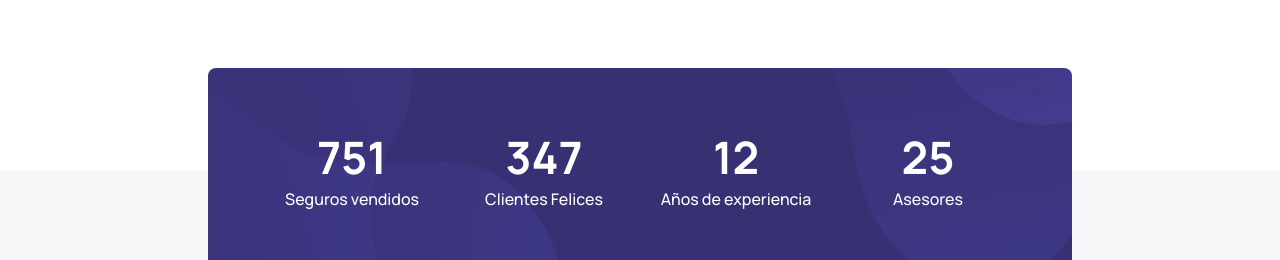
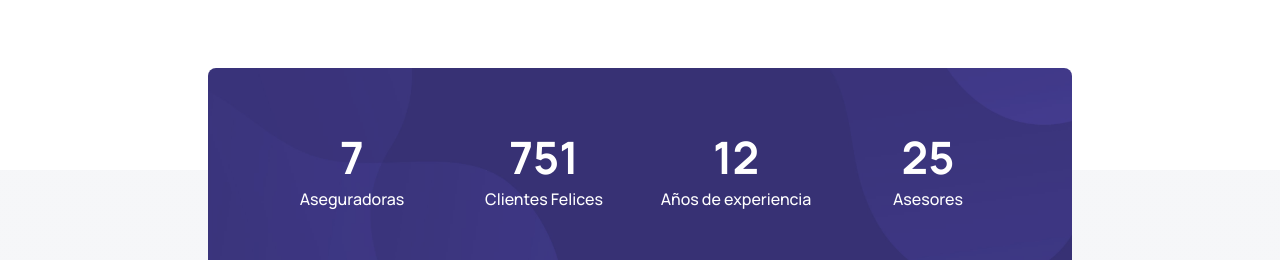
Before and after one commit to consultoriacmb/sitioweb, a plain HTML site: page index.html in a window 1280 px wide. Shown: the part 2480-2740 px from the top of the page. Drawn offline with nearby package versions, Linux system fonts and the light colour scheme.

Commit message:
Add files via upload

```diff
--- a/index.html
+++ b/index.html
@@ -496,15 +496,15 @@
 
             <li>
               <p class="card-text">
-                <span class="h1">751</span>
+                <span class="h1">7</span>
 
-                <spna class="span">Seguros vendidos</spna>
+                <spna class="span">Aseguradoras</spna>
               </p>
             </li>
 
             <li>
               <p class="card-text">
-                <span class="h1">347</span>
+                <span class="h1">751</span>
 
                 <spna class="span">Clientes Felices</spna>
               </p>
```
